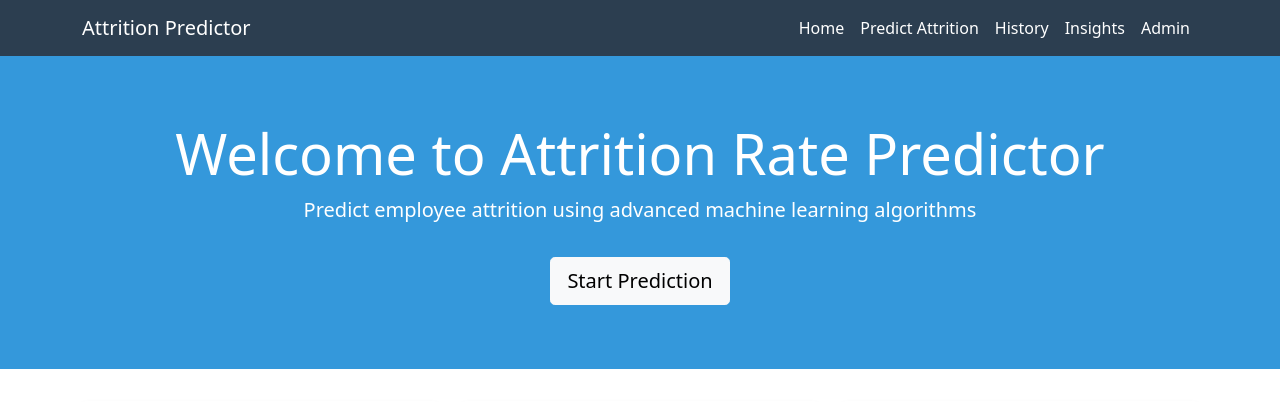
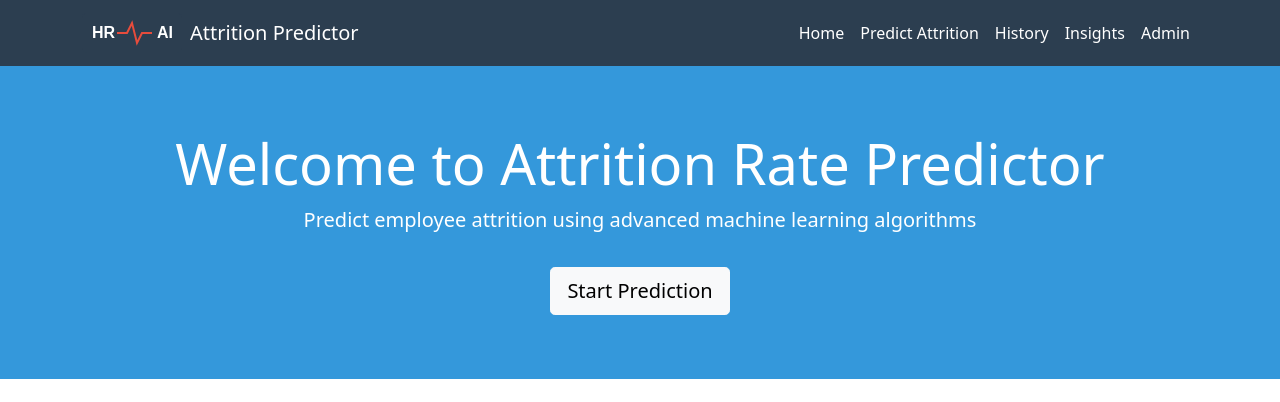
Before and after one commit to Vanaja2003/attrition-predictor, a Django app: page / in a window 1280 px wide. Shown: the top 402 px of the page. Run offline with Django 3.2, Linux system fonts and the light colour scheme.

Commit message:
Added logo to navbar

```diff
--- a/templates/base.html
+++ b/templates/base.html
@@ -1,3 +1,4 @@
+{% load static %}
 <!DOCTYPE html>
 <html lang="en">
 <head>
@@ -38,8 +39,12 @@
 <body>
     <nav class="navbar navbar-expand-lg navbar-dark">
         <div class="container">
-            <a class="navbar-brand" href="{% url 'home' %}">Attrition Predictor</a>
-            <button class="navbar-toggler" type="button" data-bs-toggle="collapse" data-bs-target="#navbarNav">
+            <a class="navbar-brand d-flex align-items-center" href="{% url 'home' %}">
+                <img src="{% static 'images/logo.svg' %}" alt="HR AI Logo" height="40" class="me-2">
+                Attrition Predictor
+            </a>
+            <button class="navbar-toggler" type="button" data-bs-toggle="collapse" data-bs-target="#navbarNav"
+                    aria-controls="navbarNav" aria-expanded="false" aria-label="Toggle navigation">
                 <span class="navbar-toggler-icon"></span>
             </button>
             <div class="collapse navbar-collapse" id="navbarNav">
```
Also changed, not shown: static/images/logo.svg (added).
